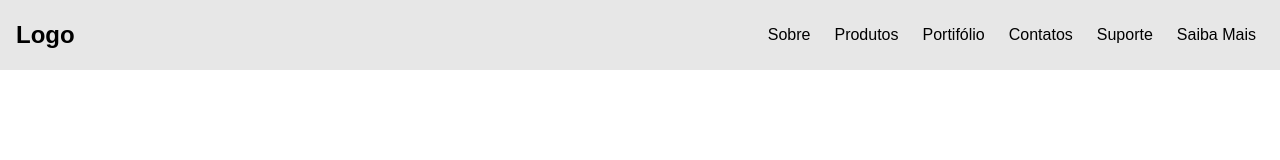
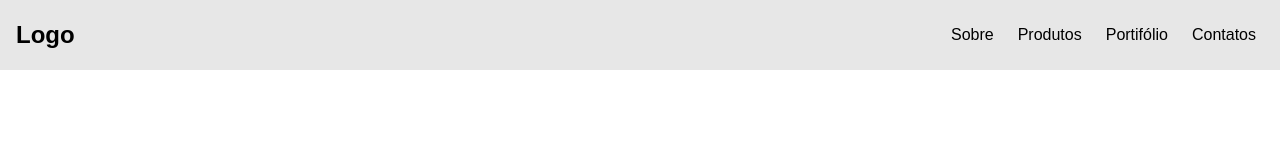
Before and after one commit to henriquedahora/origamid-menu-mobile, a plain HTML site: page index.html in a window 1280 px wide. Drawn offline with Linux system fonts and the light colour scheme.

Commit message:
Update index.html

```diff
--- a/index.html
+++ b/index.html
@@ -20,8 +20,6 @@
                 <li><a href="/">Produtos</a></li>
                 <li><a href="/">Portifólio</a></li>
                 <li><a href="/">Contatos</a></li>
-                <li><a href="/">Suporte</a></li>
-                <li><a href="/">Saiba Mais</a></li>
             </ul>
         </nav>
     </header>
```
